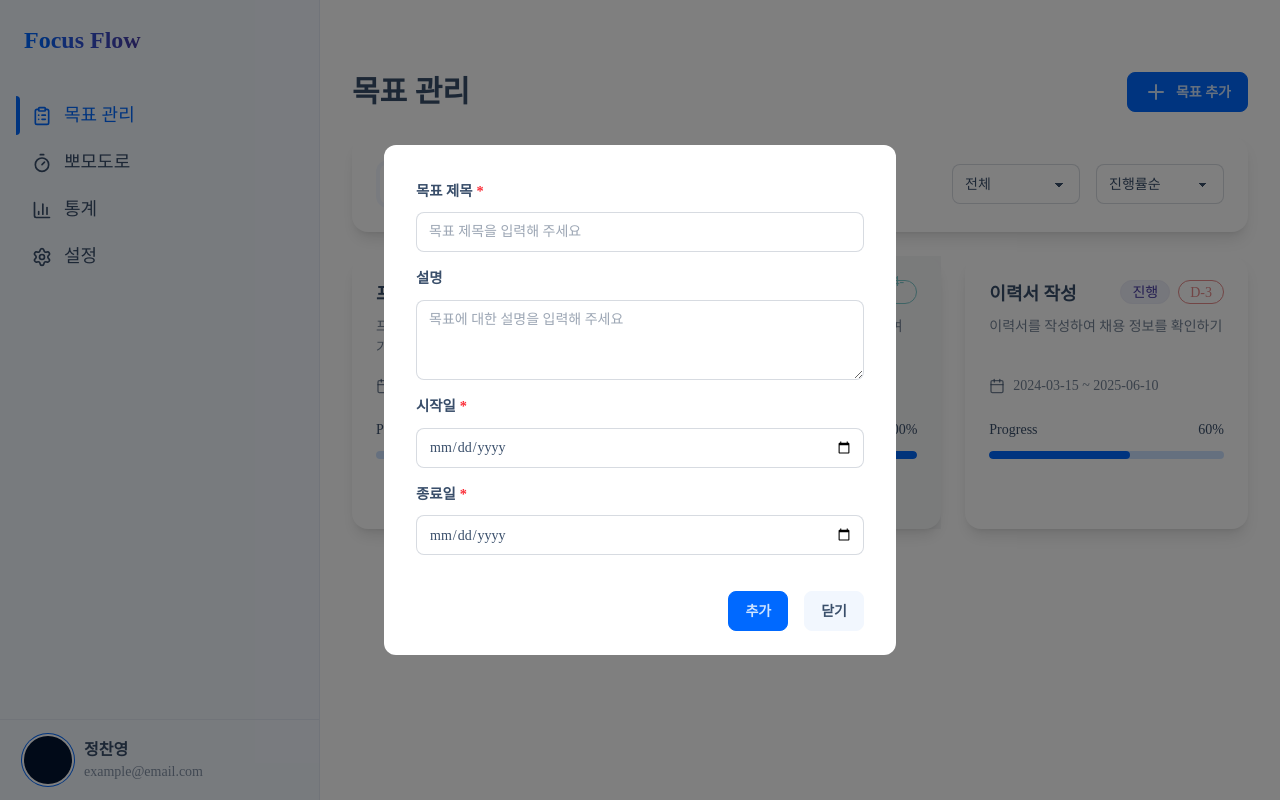
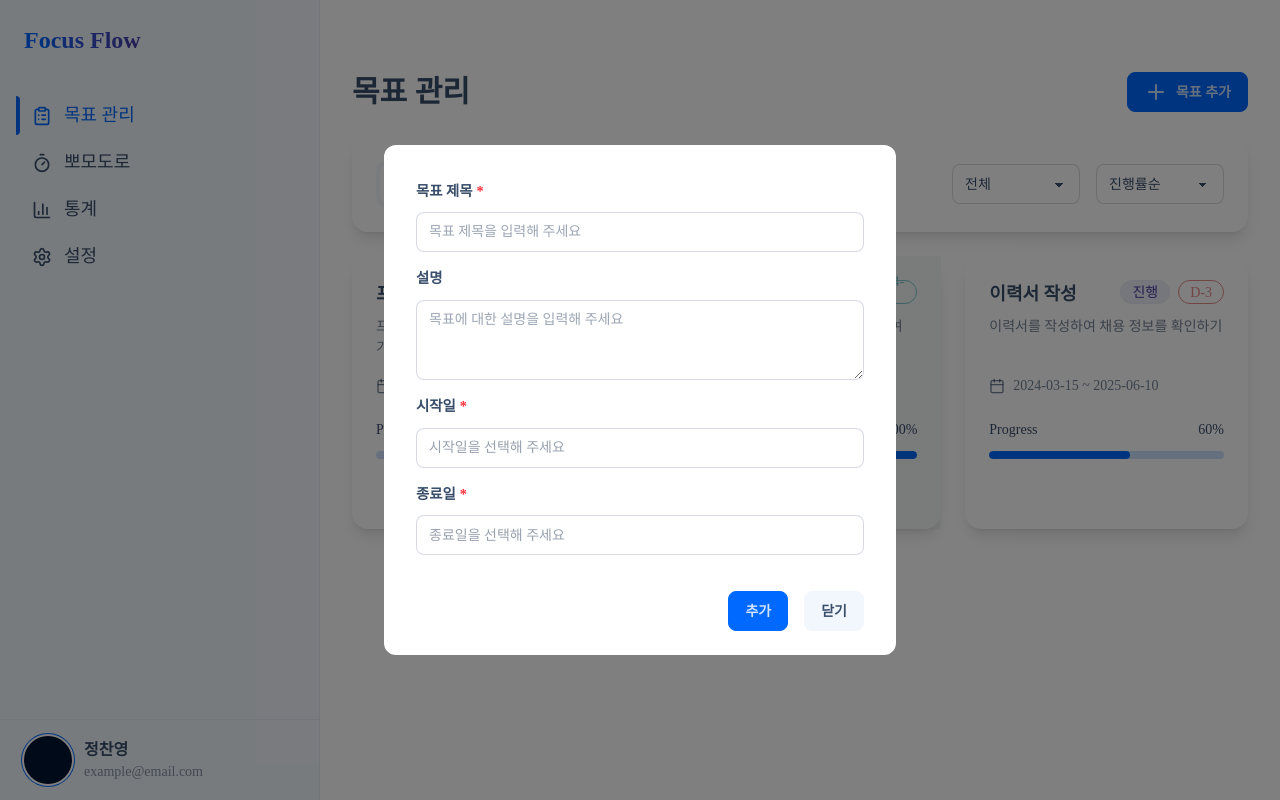
Before and after one commit to jchyng/focus-flow, a Next.js app: page /goals in a window 1280 px wide. Both pictures are taken after a click on the button "목표 추가". Built offline with nearby package versions, Linux system fonts and the light colour scheme.

Commit message:
Date Picker 기능 추가

```diff
--- a/package.json
+++ b/package.json
@@ -13,9 +13,11 @@
     "@dnd-kit/sortable": "^10.0.0",
     "@dnd-kit/utilities": "^3.2.2",
     "@fontsource/pretendard": "^5.2.5",
+    "date-fns": "^4.1.0",
     "lucide-react": "^0.513.0",
     "next": "15.3.3",
     "react": "^18.2.0",
+    "react-day-picker": "^9.7.0",
     "react-dom": "^18.2.0"
   },
   "devDependencies": {
--- a/src/components/input/Input.tsx
+++ b/src/components/input/Input.tsx
@@ -1,9 +1,15 @@
+"use client";
+
+import { format, getDay } from "date-fns";
 import React, { ChangeEvent } from "react";
+import { DayPicker } from "react-day-picker";
 
 interface InputProps {
   type?: "text" | "password" | "email" | "textarea" | "date";
-  value?: string;
-  onChange?: (e: ChangeEvent<HTMLInputElement | HTMLTextAreaElement>) => void;
+  value?: string | Date | null;
+  onChange?: (
+    e: ChangeEvent<HTMLInputElement | HTMLTextAreaElement> | Date
+  ) => void;
   label: string;
   labelVisible?: boolean;
   placeholder?: string;
@@ -26,6 +32,15 @@ const Input = ({
   error: errorProp = null,
 }: InputProps) => {
   const isTextarea = type === "textarea";
+  const isDate = type === "date";
+
+  const calendarFormatter = {
+    formatCaption: (date: Date) => format(date, "yyyy년 MM월"),
+    formatWeekdayName: (weekDay: Date) => {
+      const weekdays = ["일", "월", "화", "수", "목", "금", "토"];
+      return weekdays[getDay(weekDay)];
+    },
+  };
 
   return (
     <fieldset className="fieldset">
@@ -41,7 +56,7 @@ const Input = ({
         <textarea
           className={`textarea w-full`}
           placeholder={placeholder}
-          value={value}
+          value={value as string}
           onChange={(e) =>
             onChange && onChange(e as ChangeEvent<HTMLTextAreaElement>)
           }
@@ -50,12 +65,43 @@ const Input = ({
           aria-label={label}
           aria-required={!readOnly}
         />
+      ) : isDate ? (
+        <>
+          <button
+            popoverTarget={`rdp-popover-${label}`}
+            className="input input-border w-full"
+            style={{ anchorName: `--rdp-${label}` } as React.CSSProperties}
+          >
+            {value ? (
+              format(value as Date, "yyyy-MM-dd")
+            ) : (
+              <span className="text-gray-400">
+                {`${label}을 선택해 주세요`}
+              </span>
+            )}
+          </button>
+          <div
+            popover="auto"
+            id={`rdp-popover-${label}`}
+            className="dropdown"
+            style={{ positionAnchor: `--rdp-${label}` } as React.CSSProperties}
+          >
+            <DayPicker
+              className="react-day-picker"
+              mode={"single"}
+              required
+              selected={value as Date}
+              onSelect={onChange && ((date) => onChange(date as Date))}
+              formatters={calendarFormatter}
+            />
+          </div>
+        </>
       ) : (
         <input
           type={type}
           className={`input w-full`}
           placeholder={placeholder}
-          value={value}
+          value={value as string}
           onChange={(e) =>
             onChange && onChange(e as ChangeEvent<HTMLInputElement>)
           }
@@ -65,6 +111,7 @@ const Input = ({
           aria-required={!readOnly}
         />
       )}
+
       {errorProp && <p className="label validator-hint">{errorProp.message}</p>}
     </fieldset>
   );
```
Also changed, not shown: 1 other file (tests, documents, lock files or other folders).
